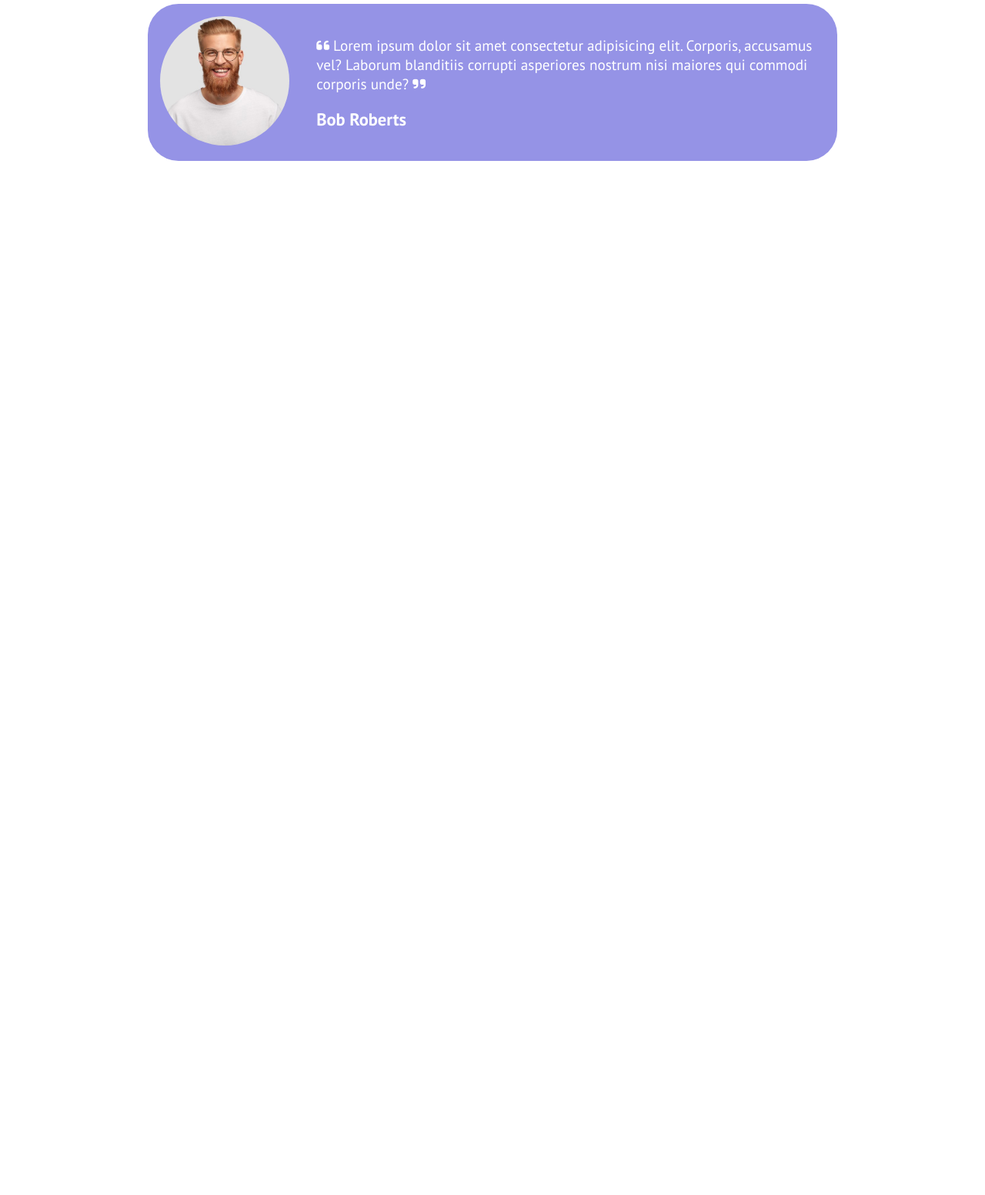
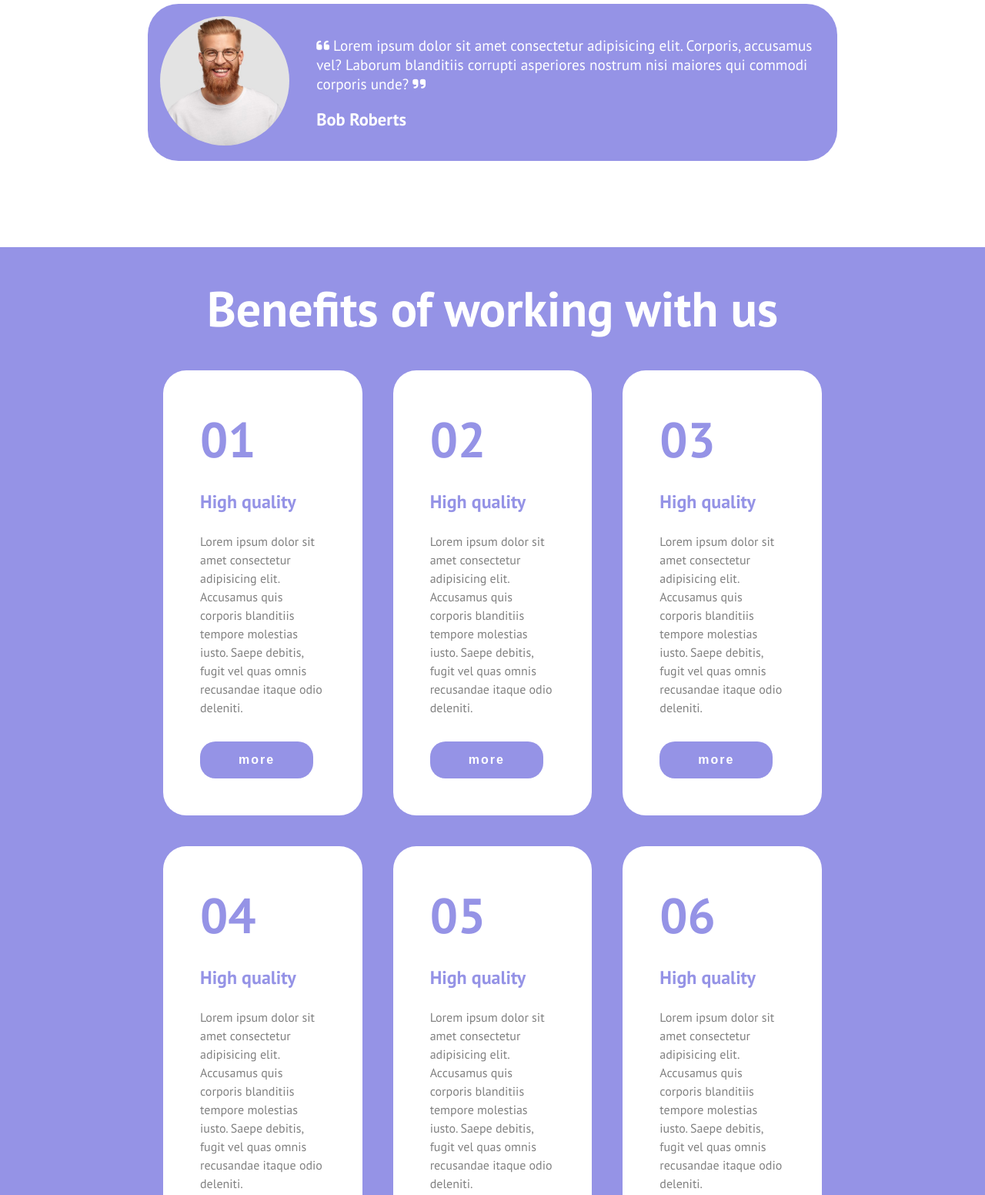
Before and after one commit to salvoPernicano/htmlcss-responsive-layout, a plain HTML site: page index.html in a window 1280 px wide. Shown: the part 2712-4264 px from the top of the page at 77% size. Before the commit the page ends 2953 px from the top, so only its background shows below. Drawn offline with Linux system fonts and the light colour scheme.

Commit message:
feat benefit section

```diff
--- a/css/style.css
+++ b/css/style.css
@@ -238,6 +238,50 @@ nav{
     content: "\f10e";
     font-family: "FontAwesome";
 }
+.benefits{
+    color:#9593e6
+}
+#benefits_title{
+    text-align: center;
+    color: white;
+    font-size: 4rem;
+    padding-block: 3rem;
+    line-height: 100%;
+}
+.benefits_box{
+    display: flex;
+    flex-wrap: wrap;
+    justify-content: center;
+    gap: 40px;
+}
+.benefits_item{
+    flex-basis: calc(100% / 3 - 40px);
+    background-color: white;
+    padding: 3em;
+    border-radius: 30px;
+}
+.benefits_item h2{
+    font-size: 4rem;
+}
+.benefits_item h3{
+    font-size: 1.5rem;
+    margin-block: 1em;
+}
+.benefits_item p{
+    color:grey;
+    line-height: 150%;
+}
+.purple_btn{
+    background-color: #9593e6;
+    color: white;
+    border: none;
+    padding: 15px 50px;
+    border-radius: 20px;
+    font-weight: bold;
+    letter-spacing: 2px;
+    margin-top: 2em;
+    font-size: 1rem;
+}
 @media screen and (min-width:481px) and (max-width:1060px){
 
     .menu{
@@ -297,6 +341,10 @@ nav{
     .phone_text{
         padding: 0rem;
     }
+
+    .benefits_item{
+        flex-basis: calc(50% - 40px);
+    }
 }
 
 @media screen and (max-width:480px) {
@@ -348,4 +396,7 @@ nav{
     line-height: 150%;
     padding-bottom: 1em;
   }
+  .benefits_item{
+    flex-basis: 100%;
+  }
 }
--- a/index.html
+++ b/index.html
@@ -121,6 +121,49 @@
                 </div>
             </div>
         </section>
+     <section class="purple_box">
+        <div class="benefits container">
+            <h2 id="benefits_title">Benefits of working with us</h2>
+            <div class="benefits_box">
+                <div class="benefits_item">
+                    <h2>01</h2>
+                    <h3>High quality</h3>
+                    <p>Lorem ipsum dolor sit amet consectetur adipisicing elit. Accusamus quis corporis blanditiis tempore molestias iusto. Saepe debitis, fugit vel quas omnis recusandae itaque odio deleniti.</p>
+                    <button class="purple_btn">more</button>
+                </div>
+                <div class="benefits_item">
+                    <h2>02</h2>
+                    <h3>High quality</h3>
+                    <p>Lorem ipsum dolor sit amet consectetur adipisicing elit. Accusamus quis corporis blanditiis tempore molestias iusto. Saepe debitis, fugit vel quas omnis recusandae itaque odio deleniti.</p>
+                    <button class="purple_btn">more</button>
+                </div>
+                <div class="benefits_item">
+                    <h2>03</h2>
+                    <h3>High quality</h3>
+                    <p>Lorem ipsum dolor sit amet consectetur adipisicing elit. Accusamus quis corporis blanditiis tempore molestias iusto. Saepe debitis, fugit vel quas omnis recusandae itaque odio deleniti.</p>
+                    <button class="purple_btn">more</button>
+                </div>
+                <div class="benefits_item">
+                    <h2>04</h2>
+                    <h3>High quality</h3>
+                    <p>Lorem ipsum dolor sit amet consectetur adipisicing elit. Accusamus quis corporis blanditiis tempore molestias iusto. Saepe debitis, fugit vel quas omnis recusandae itaque odio deleniti.</p>
+                    <button class="purple_btn">more</button>
+                </div>
+                <div class="benefits_item">
+                    <h2>05</h2>
+                    <h3>High quality</h3>
+                    <p>Lorem ipsum dolor sit amet consectetur adipisicing elit. Accusamus quis corporis blanditiis tempore molestias iusto. Saepe debitis, fugit vel quas omnis recusandae itaque odio deleniti.</p>
+                    <button class="purple_btn">more</button>
+                </div>
+                <div class="benefits_item">
+                    <h2>06</h2>
+                    <h3>High quality</h3>
+                    <p>Lorem ipsum dolor sit amet consectetur adipisicing elit. Accusamus quis corporis blanditiis tempore molestias iusto. Saepe debitis, fugit vel quas omnis recusandae itaque odio deleniti.</p>
+                    <button class="purple_btn">more</button>
+                </div>
+            </div>
+        </div>
+     </section>
     </main>
 
 
```
